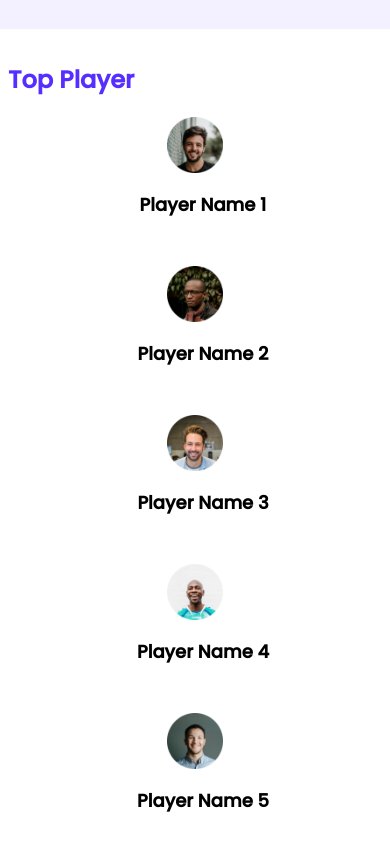
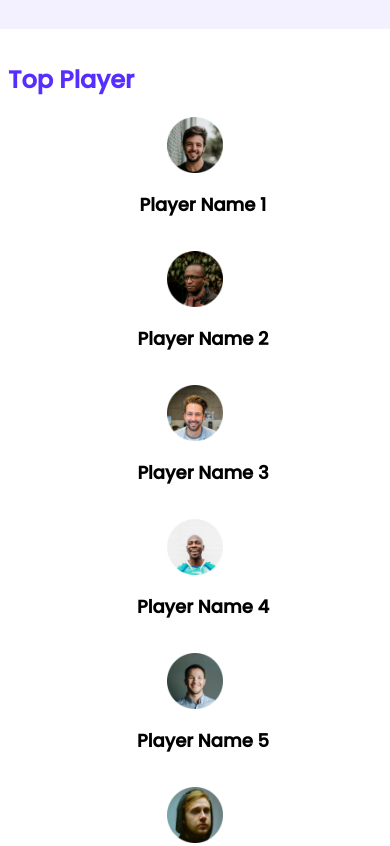
Before and after one commit to lablurahman/leader-board, a plain HTML site: page index.html in a window 390 px wide. Shown: the top 846 px of the page. Drawn offline with Linux system fonts and the light colour scheme.

Commit message:
Mobile Update

```diff
--- a/styles/style.css
+++ b/styles/style.css
@@ -138,6 +138,7 @@ Top blog styles
     }
     .players, .blogs, .courses{
         grid-template-columns: repeat(1, 1fr);
+        grid-row-gap: 15px;
     }
     .player, .blog{
         flex-direction: column;
```
